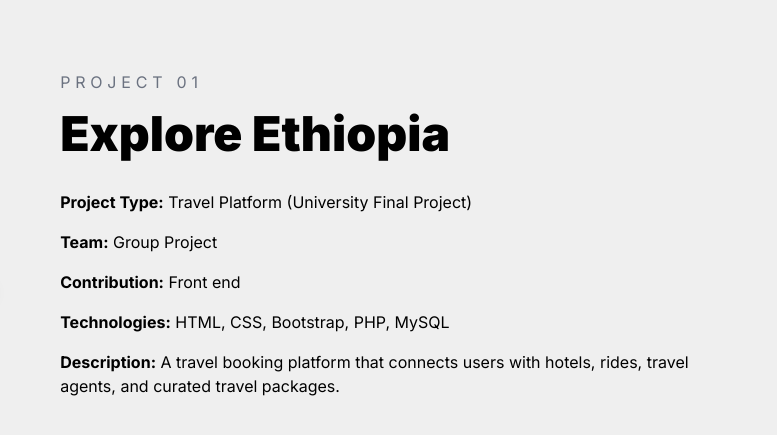
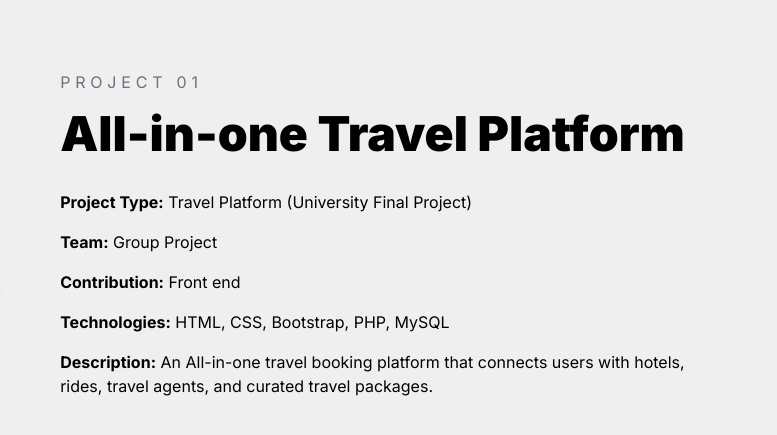
Before and after one commit to samiya-eshetu/Portfolio, a plain HTML site: page Portfolio/projects.html in a window 1280 px wide. Shown: the part 465-900 px from the top of the page, 503-1280 px from the left. Drawn offline with nearby package versions, Linux system fonts and the light colour scheme.

Commit message:
projects.html

```diff
--- a/Portfolio/projects.html
+++ b/Portfolio/projects.html
@@ -108,7 +108,7 @@
             Project 01
           </p>
 
-          <h2 class="text-5xl font-black mb-8">Explore Ethiopia</h2>
+          <h2 class="text-5xl font-black mb-8">All-in-one Travel Platform</h2>
 
           <div class="space-y-4">
             <p>
@@ -133,7 +133,7 @@
 
             <p>
               <span class="font-bold">Description:</span>
-              A travel booking platform that connects users with hotels, rides,
+              An All-in-one travel booking platform that connects users with hotels, rides,
               travel agents, and curated travel packages.
             </p>
           </div>
```
